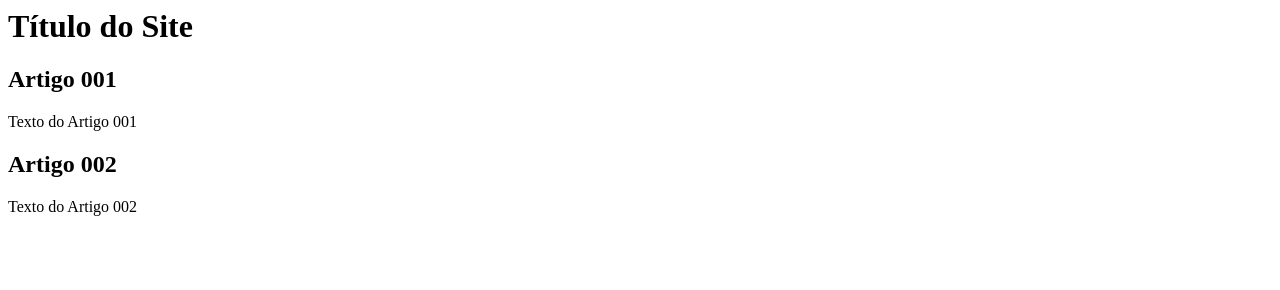
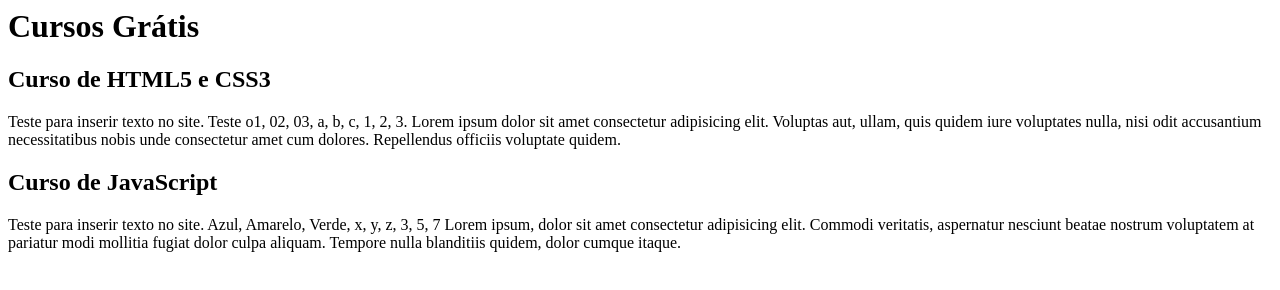
Before and after one commit to vandersann/Projeto-Site, a plain HTML site: page index.html in a window 1280 px wide. Drawn offline with Linux system fonts and the light colour scheme.

Commit message:
Adicionando Conteúdo
Começando a inserir conteúdo no site.  (TESTE 01)

```diff
--- a/index.html
+++ b/index.html
@@ -8,15 +8,21 @@
 <body>
     <main>
 <header>
-    <h1>Título do Site</h1>
+    <h1>Cursos Grátis</h1>
 </header>
 <article>
-    <h2>Artigo 001</h2>
-    <p>Texto do Artigo 001</p>
+    <h2>Curso de HTML5 e CSS3 </h2>
+    <p>Teste para inserir texto no site. Teste o1, 02, 03, a, b, c, 1, 2, 3.
+
+        Lorem ipsum dolor sit amet consectetur adipisicing elit. Voluptas aut, ullam, quis quidem iure voluptates nulla, nisi odit accusantium necessitatibus nobis unde consectetur amet cum dolores. Repellendus officiis voluptate quidem.
+    </p>
 </article>
 <article>
-    <h2>Artigo 002</h2>
-    <p>Texto do Artigo 002</p>
+    <h2>Curso de JavaScript</h2>
+    <p>Teste para inserir texto no site. Azul, Amarelo, Verde, x, y, z, 3, 5, 7
+
+        Lorem ipsum, dolor sit amet consectetur adipisicing elit. Commodi veritatis, aspernatur nesciunt beatae nostrum voluptatem at pariatur modi mollitia fugiat dolor culpa aliquam. Tempore nulla blanditiis quidem, dolor cumque itaque.
+    </p>
 </article>
  </main>
 </body>
```
